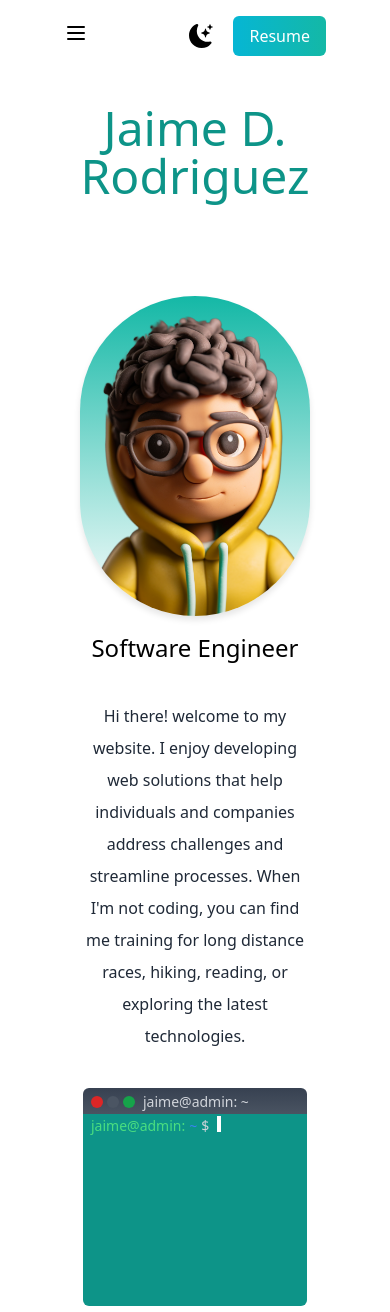
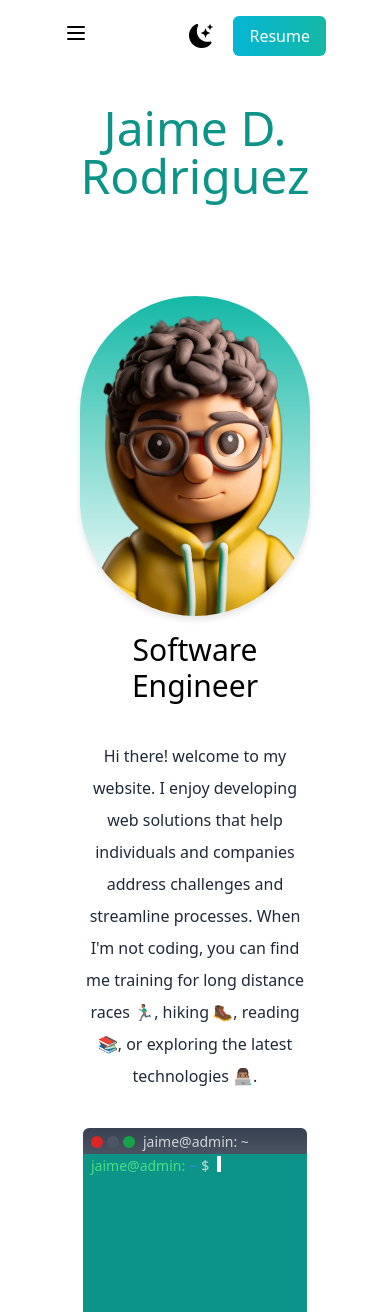
Before and after one commit to JDRGit/react-portfolio, a Next.js app: page / in a window 390 px wide. Shown: the top 1312 px of the page. Built offline with nearby package versions, Linux system fonts and the light colour scheme.

Commit message:
about me emoji

```diff
--- a/components/AboutMe.js
+++ b/components/AboutMe.js
@@ -42,14 +42,14 @@ export default function AboutMe() {
             />
           </div>
         </div>
-        <h3 className="text-2xl md:text-3xl dark:text-gray-200">
+        <h3 className="text-3xl md:text-3xl dark:text-gray-200">
           Software Engineer
         </h3>
         <p className="text-md py-5 leading-8 text-gray-800 md:text-xl max-w-lg mx-auto dark:text-gray-200">
           Hi there! welcome to my website. I enjoy developing web solutions that
           help individuals and companies address challenges and streamline
           processes. When I'm not coding, you can find me training for long
-          distance races, hiking, reading, or exploring the latest technologies.
+          distance races 🏃🏽‍♂️, hiking 🥾, reading 📚, or exploring the latest technologies 👨🏽‍💻.
         </p>
         <div
           className="flex items-center justify-center"
```
